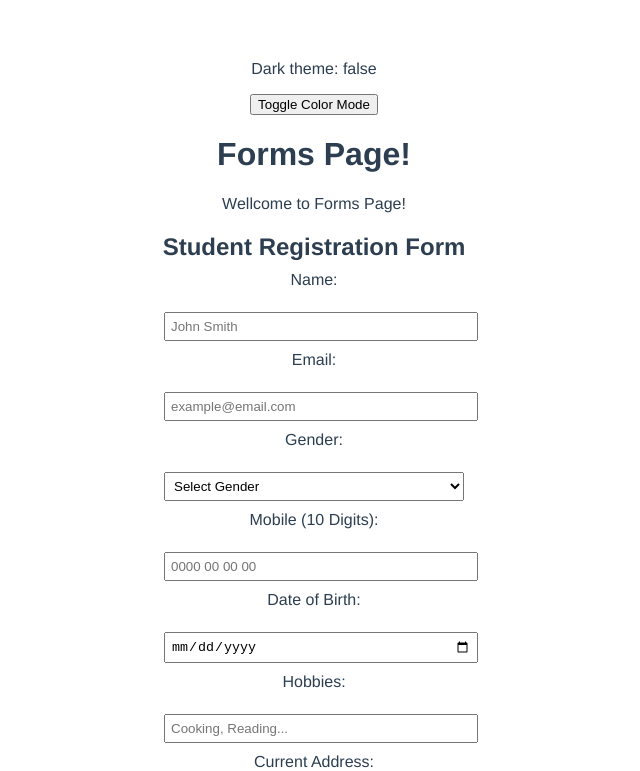
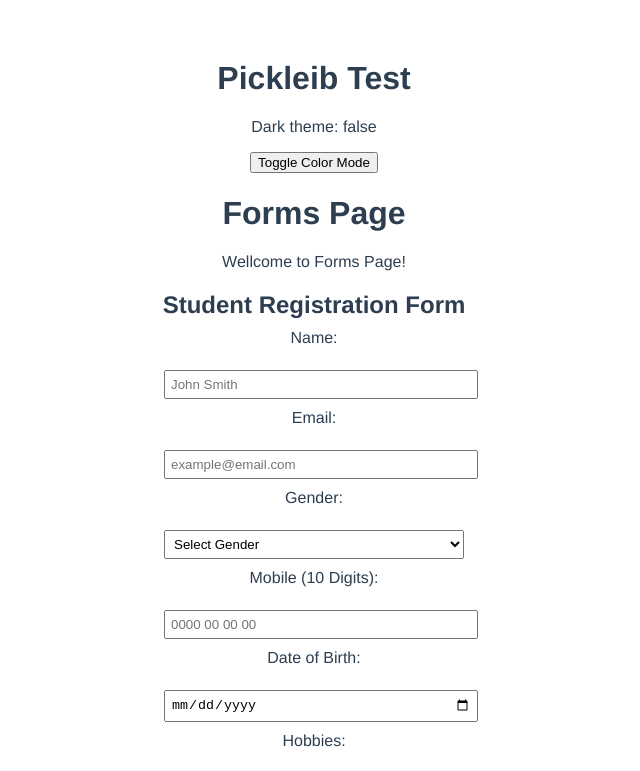
Before and after one commit to Umutayb/vue-test-app, a Vue app: page /forms in a window 1280 px wide. Shown: the top 771 px of the page, without its empty margins (326-966 px from the left). Built offline with nearby package versions, Linux system fonts and the light colour scheme.

Commit message:
Structural improvements

```diff
--- a/public/index.html
+++ b/public/index.html
@@ -8,10 +8,7 @@
     <title><%= htmlWebpackPlugin.options.title %></title>
   </head>
   <body>
-    <noscript>
-      <strong>We're sorry but <%= htmlWebpackPlugin.options.title %> doesn't work properly without JavaScript enabled. Please enable it to continue.</strong>
-    </noscript>
     <div id="app"></div>
-    <!-- built files will be auto injected -->
+    <!-- Made for Pickleib. -->
   </body>
 </html>
--- a/src/App.vue
+++ b/src/App.vue
@@ -1,13 +1,12 @@
 <template>
-  <div id="app">
-    <p>Dark theme: {{ isDark }}</p>
+  <h1>Pickleib Test</h1>
+  <p>Dark theme: {{ isDark }}</p>
 
-    <button @click="toggleDark">
-      Toggle Color Mode
-    </button>
+  <button @click="toggleDark">
+    Toggle Color Mode
+  </button>
 
-    <router-view />
-  </div>
+  <router-view />
 </template>
 
 <script>
--- a/src/components/categories/CategoryLayout.vue
+++ b/src/components/categories/CategoryLayout.vue
@@ -1,16 +1,16 @@
 <!-- CategoryLayout.vue -->
 <template>
-  <div>
+  <categories>
     <!-- Category Cards (Navigation Links) -->
     <CategoryCard
       v-for="category in categories"
       :key="category.routeName"
       :categoryName="category.name"
       :categoryDescription="category.description"
+      :data-testid="category.name"
       :routeName="category.routeName"
     />
-
-  </div>
+  </categories>
 </template>
 
 <script>
--- a/src/views/FormsPage.vue
+++ b/src/views/FormsPage.vue
@@ -1,7 +1,7 @@
 <template>
   <div>
     <!-- Your content for the Forms category page -->
-    <h1>Forms Page!</h1>
+    <h1 id="title">Forms Page</h1>
     <a>Wellcome to Forms Page!</a>
     <h2>Student Registration Form</h2>
     <form @submit.prevent="submitForm">
```
